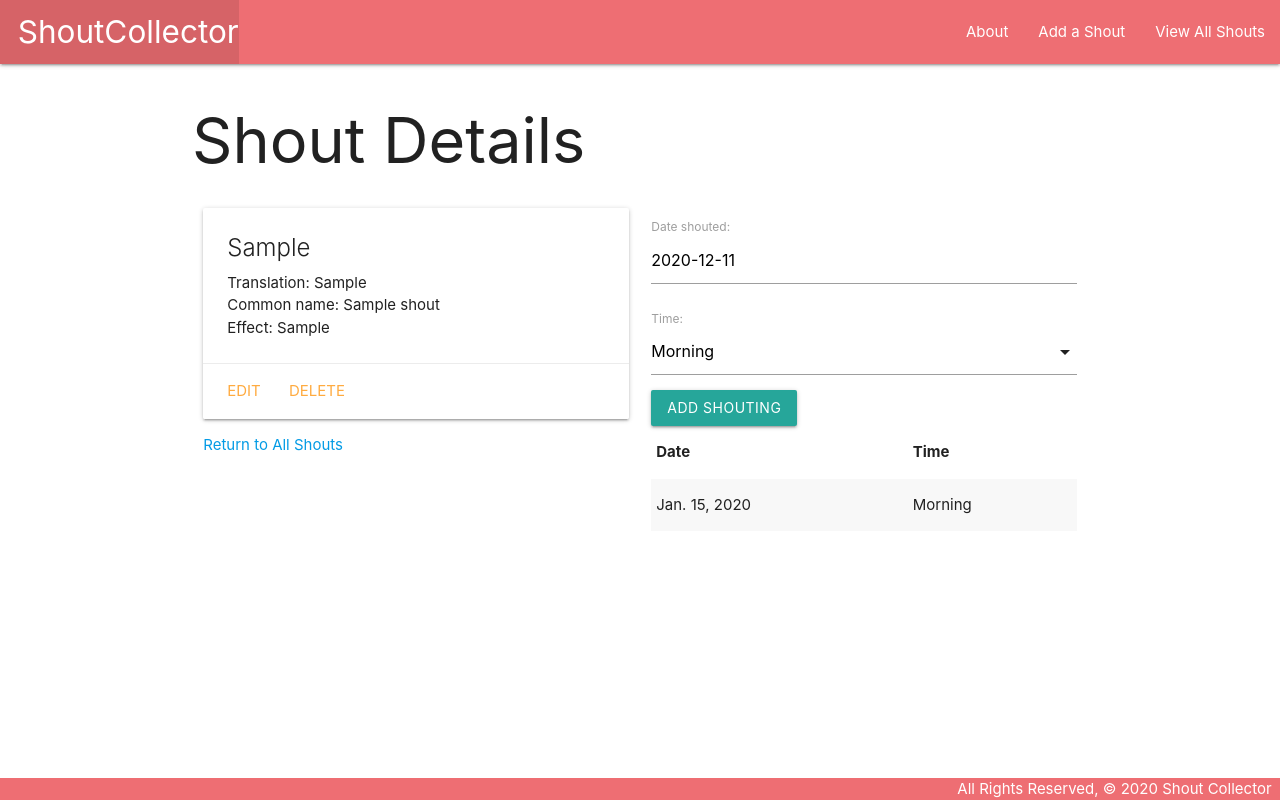
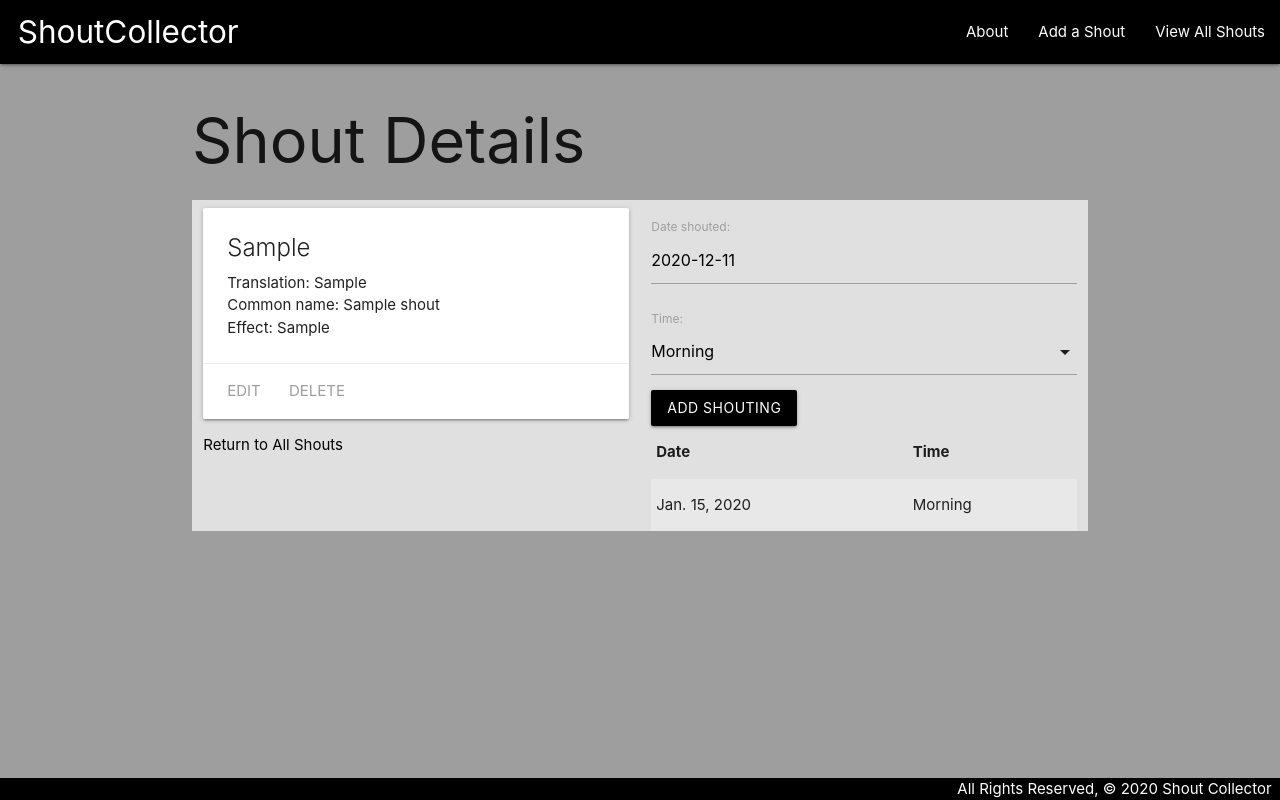
Before and after one commit to jlbouche/ShoutCollector, a Django app: page /shouts/1/ in a window 1280 px wide. Run offline with Django 3.2, Linux system fonts and the light colour scheme; tables that the repository leaves empty hold one stand-in row (values such as "Sample post").

Commit message:
Add CSS/Materialize styling changes

```diff
--- a/main_app/templates/base.html
+++ b/main_app/templates/base.html
@@ -10,10 +10,10 @@
   <link rel="stylesheet" type="text/css" href="{% static 'css/style.css' %}">
   <script src="https://cdnjs.cloudflare.com/ajax/libs/materialize/1.0.0/js/materialize.min.js"></script>
 </head>
-<body>
+<body class="grey">
   <header class="navbar-fixed">
     <nav>
-      <div class="nav-wrapper">
+      <div class="nav-wrapper black">
         <ul>
           <li><a href="/" class="left brand-logo">&nbsp;&nbsp;ShoutCollector</a></li>
         </ul>
@@ -25,11 +25,11 @@
       </div>
     </nav>
   </header>
-  <main class="container">
+  <main class="container grey">
     {% block content %}
     {% endblock %}
   </main>
-  <footer class="page-footer">
+  <footer class="page-footer black">
     <div class="right">All Rights Reserved, &copy; 2020 Shout Collector &nbsp;</div>
   </footer>
 </body>
--- a/main_app/templates/home.html
+++ b/main_app/templates/home.html
@@ -1,4 +1,6 @@
 {% extends 'base.html' %}
 {% block content %}
-<h1>Home</h1>
+<iframe width="560" height="315" src="https://www.youtube.com/embed/JSRtYpNRoN0" frameborder="0"
+allow="accelerometer; autoplay; clipboard-write; encrypted-media; gyroscope; picture-in-picture"
+allowfullscreen></iframe>
 {% endblock %}
--- a/main_app/templates/main_app/shout_form.html
+++ b/main_app/templates/main_app/shout_form.html
@@ -5,15 +5,15 @@
   <form action="" method="post">
     <!-- Django requires the following for security purposes -->
     {% csrf_token %}
-    <table>
+    <table class="grey lighten-2">
       <!-- Render the inputs inside of <tr>s & <td>s -->
       {{ form.as_table }}
     </table>
-    <input type="submit" value="Submit!" class="btn">
+    <input type="submit" value="Submit!" class="btn black">
   </form>
 {% endblock %}
 {% if object %}
-    <h1>Edit <span class="teal-text">{{object.words}}</span></h1>
+    <h1>Edit <span>{{object.words}}</span></h1>
   {% else %}
     <h1>Add Shout</h1>
 {% endif %}
--- a/main_app/templates/shouts/detail.html
+++ b/main_app/templates/shouts/detail.html
@@ -3,7 +3,7 @@
 
 <h1>Shout Details</h1>
 
-<div class="row">
+<div class="row grey lighten-2">
   <div class="col s6">
     <div class="card">
       <div class="card-content">
@@ -13,18 +13,18 @@
         <p>Effect: {{ shout.effect }}</p>
       </div>
       <div class="card-action">
-        <a href="{% url 'shouts_update' shout.id %}">Edit</a>
-        <a href="{% url 'shouts_delete' shout.id %}">Delete</a>
+        <a href="{% url 'shouts_update' shout.id %} " class="grey-text">Edit</a>
+        <a href="{% url 'shouts_delete' shout.id %}" class="grey-text">Delete</a>
       </div>
     </div>
-    <a href ="{% url 'index'%}">Return to All Shouts</a>
+    <a href ="{% url 'index'%}" class="black-text">Return to All Shouts</a>
   </div>
   <div class="col s6">
 
     <form action="{% url 'add_shouting' shout.id%}" method="post">
       {% csrf_token %}
       {{ shouting_form.as_p }}
-      <input type="submit" class='btn' value="Add Shouting">
+      <input type="submit" class='btn black' value="Add Shouting">
     </form>
 
 
--- a/main_app/templates/shouts/index.html
+++ b/main_app/templates/shouts/index.html
@@ -4,9 +4,9 @@
 <h1>Shout List</h1>
 
 {% for shout in shouts %}
-<div class="card">
+<div class="card grey lighten-2">
     <a href="{% url 'detail' shout.id%}">
-      <div class="card-content">
+      <div class="card-content black-text">
         <span class="card-title">{{ shout.words }}</span>
       </div>
     </a>
```
Also changed, not shown: main_app/templates/about.html (+7 -2 lines), main_app/static/css/style.css (indentation only).
